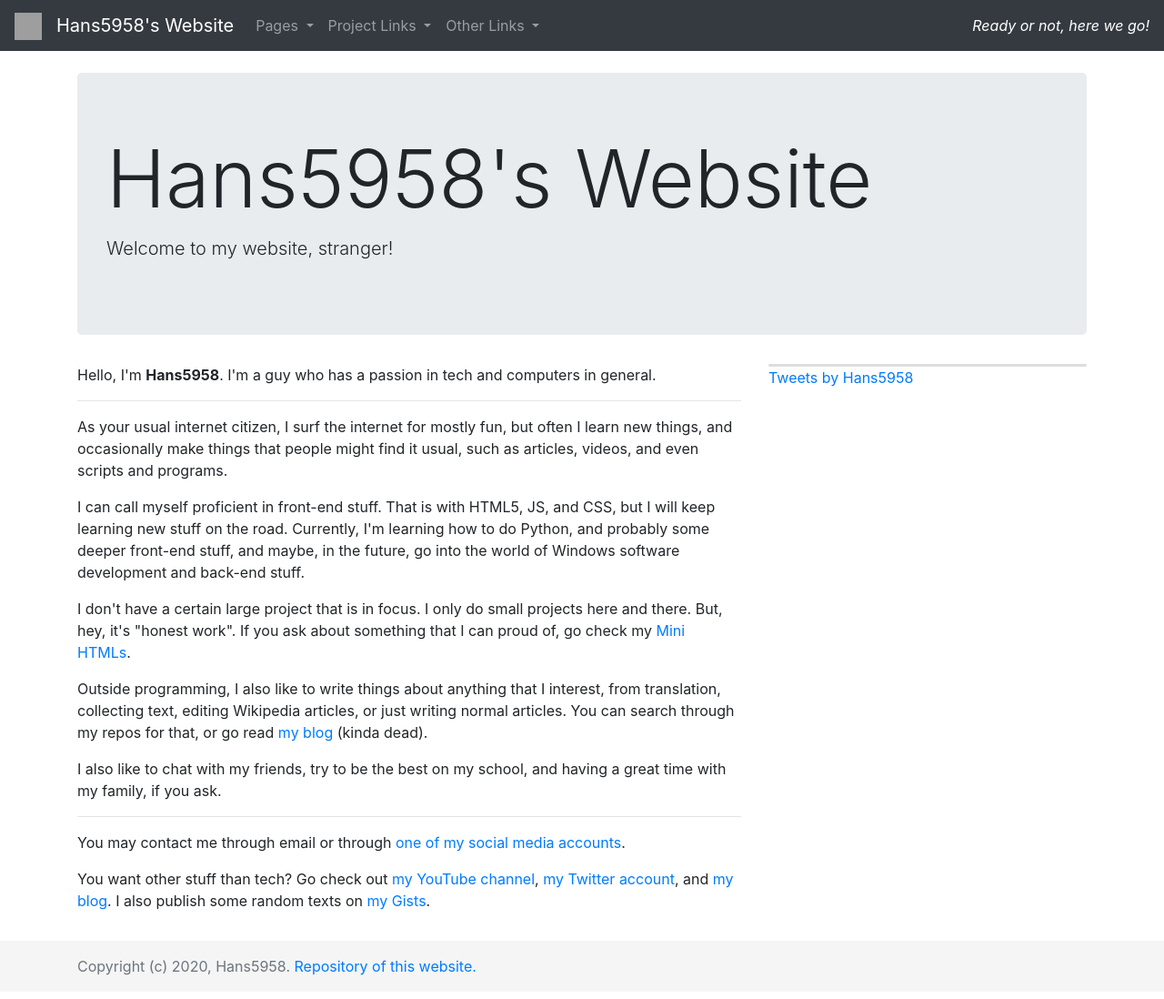
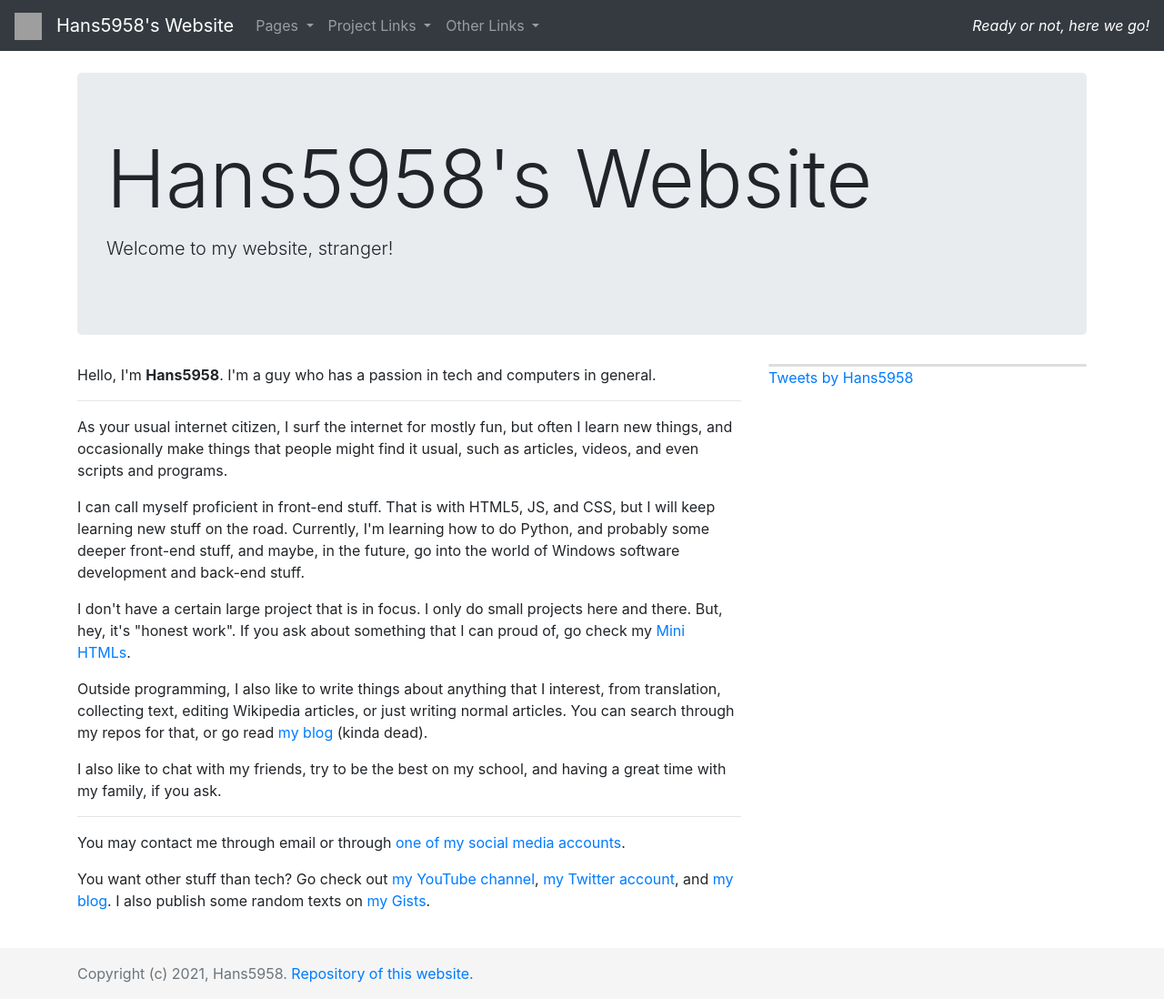
Before and after one commit to SparkScratch-P/hans5958.github.io, a Jekyll site: the page built from index.html, in a window 1280 px wide. Shown: the whole page at 91% size. Built offline with Jekyll 4.4.1, drawn with Linux system fonts in a browser that asks for light colours; comment, search, counter and statistics services are not loaded; a style sheet for code colours, icons or effects is not loaded; grey boxes are pictures that could not be loaded.

Commit message:
Multiple base updates
Relative links, improved structure style, site config, etc

```diff
--- a/404.html
+++ b/404.html
@@ -12,7 +12,7 @@
 		<br />
 		<p>It seems I can't find the page that you're looking for or it's just doesn't exist.</p>
 		<a href="javascript:window.history.back()" class="btn btn-info" role="button">Go back</a>
-		<a href="/" class="btn btn-info" role="button">Homepage</a>
+		<a href="{{ '/' | relative_url }}" class="btn btn-info" role="button">Homepage</a>
 	</div>
 </div>
 
--- a/_config.yml
+++ b/_config.yml
@@ -1,10 +1,12 @@
-title: "Hans5958's Website"
-email: ""
-description: "Ready or not, here we go! Website of Hans5958."
+title: Hans5958's Website
+description: Ready or not, here we go! Website of Hans5958.
 baseurl: ""
-url: ""
+url: https://hans5958.github.io
+
+author: Hans5958
+twitter: "@Hans5958"
+copyright_year: 2021
+repository: https://github.com/Hans5958/hans5958.github.io
 
 markdown: kramdown
-theme: minima
-
 exclude: ["README.md", "CODE_OF_CONDUCT.md"]
--- a/_includes/footer.html
+++ b/_includes/footer.html
@@ -1,5 +1,5 @@
 <footer class="footer text-middle">
 	<div class="container">
-		<span class="text-muted">Copyright (c) 2020, Hans5958. <a href="https://github.com/Hans5958/hans5958.github.io">Repository of this website.</a></span>
+		<span class="text-muted">Copyright (c) {{ site.copyright_year }}, {{ site.author }}. <a href="{{ site.repository }}">Repository of this website.</a></span>
 	</div>
 </footer>
--- a/_includes/head.html
+++ b/_includes/head.html
@@ -1,29 +1,29 @@
 <!-- Title and Meta -->
 
-<title>{{ page.title }} - Hans5958's Website</title>
+<title>{% if page.title != "Index" %}{{ page.title }} - {% endif %}{{ site.title }}</title>
 <meta charset="utf-8" />
 <meta name="viewport" content="width=device-width, initial-scale=1, viewport-fit=cover" />
 <meta name="description" content="{{ page.description }}" />
-<meta name="author" content="Hans5958" />
+<meta name="author" content="{{ site.author }}" />
 
 <meta property="og:type" content="website" />
-<meta property="og:url" content="https://hans5958.me{{ page.url }}">
+<meta property="og:url" content="{{ page.url | absolute_url }}">
 <meta property="og:title" content="{{ page.title }}" />
 <meta property="og:description" content="{{ page.description }}">
-<meta property="og:site_name" content="Hans5958's Website" />
+<meta property="og:site_name" content="{{ site.title }}" />
 <meta property="og:locale" content="en_US" />
 
 <meta name="twitter:card" content="summary" />
-<meta name="twitter:site" content="@Hans5958" />
-<meta name="twitter:creator" content="@Hans5958" />
-<meta name="twitter:url" content="https://hans5958.me{{ page.url }}" />
-<meta name="twitter:title" content="{{ page.title }} - Hans5958's Website" />
+<meta name="twitter:site" content="{{ site.twitter }}" />
+<meta name="twitter:creator" content="{{ site.twitter }}" />
+<meta name="twitter:url" content="{{ page.url | absolute_url }}" />
+<meta name="twitter:title" content='{% if page.title != "Index" %}{{ page.title }} - {% endif %}{{ site.title }}' />
 <meta name="twitter:description" content="{{ page.description }}" />
 
 <!-- Require Script and Loading Page -->
 
 <link rel="stylesheet" href="https://maxcdn.bootstrapcdn.com/bootstrap/4.4.1/css/bootstrap.min.css" />
-<link rel="stylesheet" href="/assets/css/website-base.css" />
+<link rel="stylesheet" href="{{ '/assets/css/website-base.css' | relative_url }}" />
 <link rel="stylesheet" href="https://cdnjs.cloudflare.com/ajax/libs/pace/1.0.2/themes/blue/pace-theme-flash.min.css" />
 
 <script src="https://ajax.googleapis.com/ajax/libs/jquery/3.4.1/jquery.min.js"></script>
@@ -32,7 +32,7 @@
 <script src="https://cdnjs.cloudflare.com/ajax/libs/pace/1.0.2/pace.min.js"></script>
 <script>Pace.on("done", () => setTimeout(() => Pace.options.ajax = false, 300));</script>
 <script src="https://code.iconify.design/1/1.0.7/iconify.min.js"></script>
-<script src="/assets/js/website-base.js"></script>
+<script src="{{ '/assets/js/website-base.js' | relative_url }}"></script>
 
 {% unless page.no-analytics %}
 <script async src="https://www.googletagmanager.com/gtag/js?id=UA-49890594-3"></script>
--- a/_includes/nav.html
+++ b/_includes/nav.html
@@ -2,8 +2,8 @@
 	<a class="navbar-brand" href="/" style="padding: 0;">
 		<img src="https://avatars3.githubusercontent.com/u/11584103?s=460&v=4" style="width: 30px;" />
 	</a>
-	<a class="navbar-brand" href="/">
-		Hans5958's Website
+	<a class="navbar-brand" href="{{ '/' | relative_url }}">
+		{{ site.title }}
 	</a>
 	<button class="navbar-toggler" type="button" data-toggle="collapse" data-target="#collapsibleNavbar">
 		<span class="navbar-toggler-icon"></span>
@@ -45,7 +45,7 @@
 				</a>
 				<ul class="dropdown-menu" aria-labelledby="navDrop">
 					<li>
-						<a class="dropdown-item" href="//mini.hans5958.me">
+						<a class="dropdown-item" href="/mini-htmls">
 							Mini HTMLs
 						</a>
 					</li>
--- a/assets/css/website-base.css
+++ b/assets/css/website-base.css
@@ -22,22 +22,22 @@
 	transform: rotate(-90deg);
 }
 
-/* Design */
+/* Structure */
 
-html {
-	position: relative;
-	min-height: 100%;
+body {
+	display: flex;
+	flex-direction: column;
+	min-height: 100vh;
+	margin: 0;
 }
 
 main {
-	margin: 1.5rem 0 4.5rem 0
+	padding: 1.5rem 0;
+	flex: 1 0 auto
 }
 
-footer {
-	margin-top: 100px;
-	position: absolute;
-	bottom: 0;
-	width: 100%;
+header, footer {
+	flex-shrink: 0;
 	background-color: #f5f5f5;
 }
 
```
